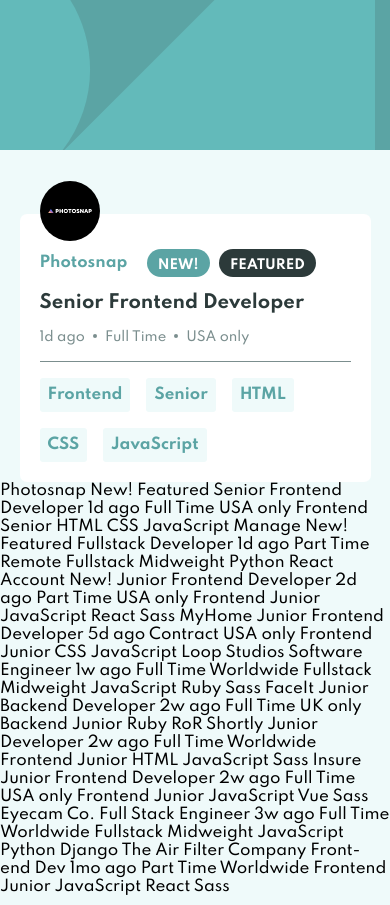
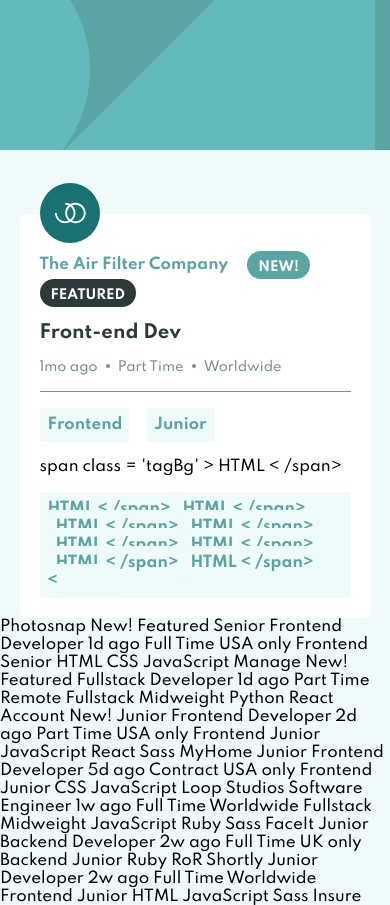
Before and after one commit to abdelilahelhaddad/static-job-listings, a plain HTML site: page index.html in a window 390 px wide. Shown: the top 905 px of the page. Drawn offline with nearby package versions, Linux system fonts and the light colour scheme.

Commit message:
:iphone: :seedling: Mobile First :sparkles: :iphone:

```diff
--- a/index.html
+++ b/index.html
@@ -12,7 +12,7 @@
 <body>
   <div id="header"></div>
   <div id="main">
-    <div class="box container">
+    <!-- <div class="box container">
       <img class="logo" src="./images/photosnap.svg" alt="">
       <div class="content">
         <div class="company mb">
@@ -37,7 +37,7 @@
         <span class="tagBg">JavaScript</span>
       </div>
 
-    </div>
+    </div> -->
   </div>
   <!-- Item Start -->
   Photosnap
--- a/main.js
+++ b/main.js
@@ -1,30 +1,55 @@
-const cname = document.querySelector(".cname");
+// const main = document.querySelector(".main");
 
-function createLinkSection() {
-  var HTMLSection = document.createElement('div');
-  HTMLSection.className = 'shorted';
-  HTMLSection.innerHTML = `
-    <a href="${url.value}" class="original-link">${url.value}</a>
-    <div class="shorted-link-copy">
-    <a href="${link.result.full_short_link}" class="shorted-link">${link.result.full_short_link}</a>
-    <a href="#" id="copytext" dclass="btn btnCopy">Copy</a>
+function getJobsData() {
+  axios
+    .get("data.json")
+    .then(res => jobBox(res))
+    .catch(err => console.error(err));
+}
+// fetch("./data.json")
+//   .then(response => {
+//     return response.json();
+//   })
+//   .then(data => console.log(data));
+
+function jobBox(res) {
+  let jobsData = res.data;
+  let langsTools = "";
+  for (let i = 0; i < jobsData.length; i++) {
+    main.innerHTML = `
+    <div class="box container">
+    <img class="logo" src="${jobsData[i].logo}" alt="">
+    <div class="content">
+      <div class="company mb">
+        <span class="companyName">${jobsData[i].company}</span>
+        <p class="${jobsData[i].new} new">New!</p>
+        <p class="${jobsData[i].featured} featured">Featured</p>
+      </div>
+      <div class="position mb">
+        <p>${jobsData[i].position}</p>
+      </div>
+      <div class="postInfos mb">
+        <p>${jobsData[i].postedAt}</p>
+        <p>${jobsData[i].contract}</p>
+        <p>${jobsData[i].location}</p>
+      </div>
     </div>
-  `;
-
-  shortLinkSection.appendChild(HTMLSection);
-
-  storeLink(url.value, link.result.full_short_link);
+    <div class="tags">
+      <span class="tagBg">${jobsData[i].role}</span>
+      <span class="tagBg">${jobsData[i].level}</span>    ` + langsTools;
+    langsTools +=
+      "span class = 'tagBg' > HTML < /span> <"
+    "span class = 'tagBg' > CSS < /span> <"
+    "span class = 'tagBg' > JavaScript < /span> < /"
+    "div >"
+    "</div>"
+    "}";
+    for (let j = 0; j < jobsData[i].languages.length; j++) {
+      "span class = 'tagBg' >"
+      jobsData[i].languages[j];
+      "< /span> <"
+    }
+  }
 }
 
-const jobsData = 'data.json';
-
-async function getShorten() {
-  try {
-    const {
-      data
-    } = await axios(jobsData);
-    createLinkSection(data);
-  } catch (error) {
-    console.log(error)
-  }
-}
+document.addEventListener("DOMContentLoaded", getJobsData());
--- a/style.scss
+++ b/style.scss
@@ -87,11 +87,12 @@ span {
     border-radius: 7px;
     width: 90%;
     margin-top: 4rem;
+    // border-left: 4px solid $Desaturated-Dark-Cyan;
 
     .logo {
       width: 60px;
       height: 60px;
-      margin-top: -17%;
+      margin-top: -3.2rem;
     }
 
     .content {
@@ -103,7 +104,8 @@ span {
       }
 
       .company {
-        padding-top: .5rem;
+        flex-wrap: wrap;
+        padding-top: 0.5rem;
 
         .companyName {
           margin-right: 1.2rem;
```
Also changed, not shown: style.css, 1 other file.
